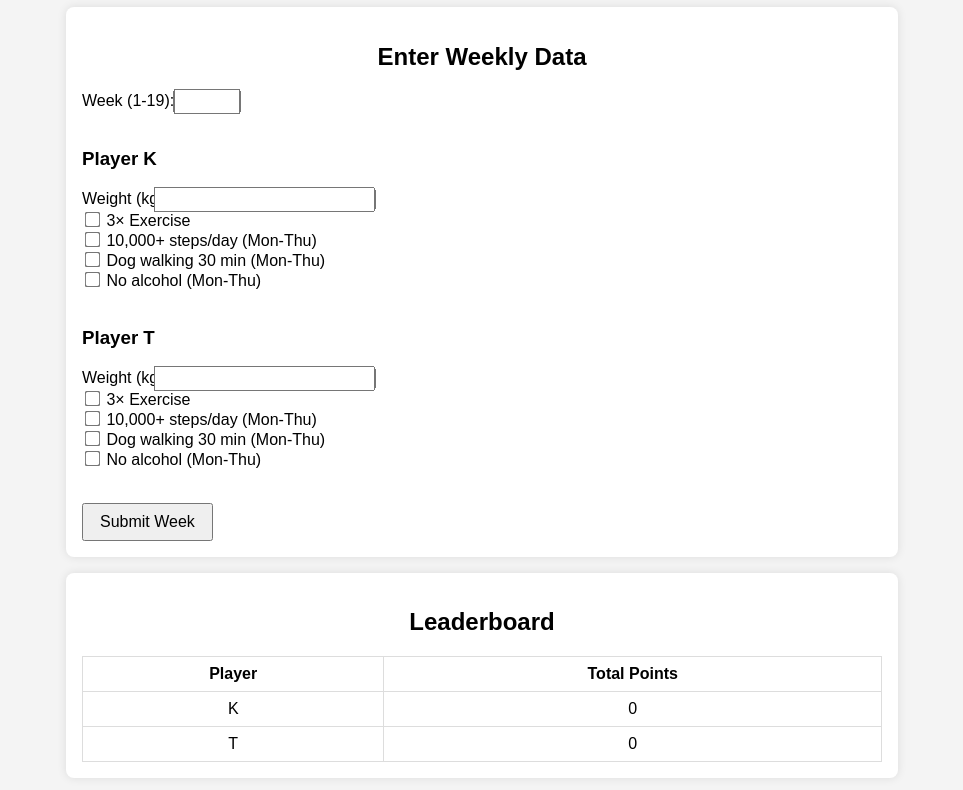
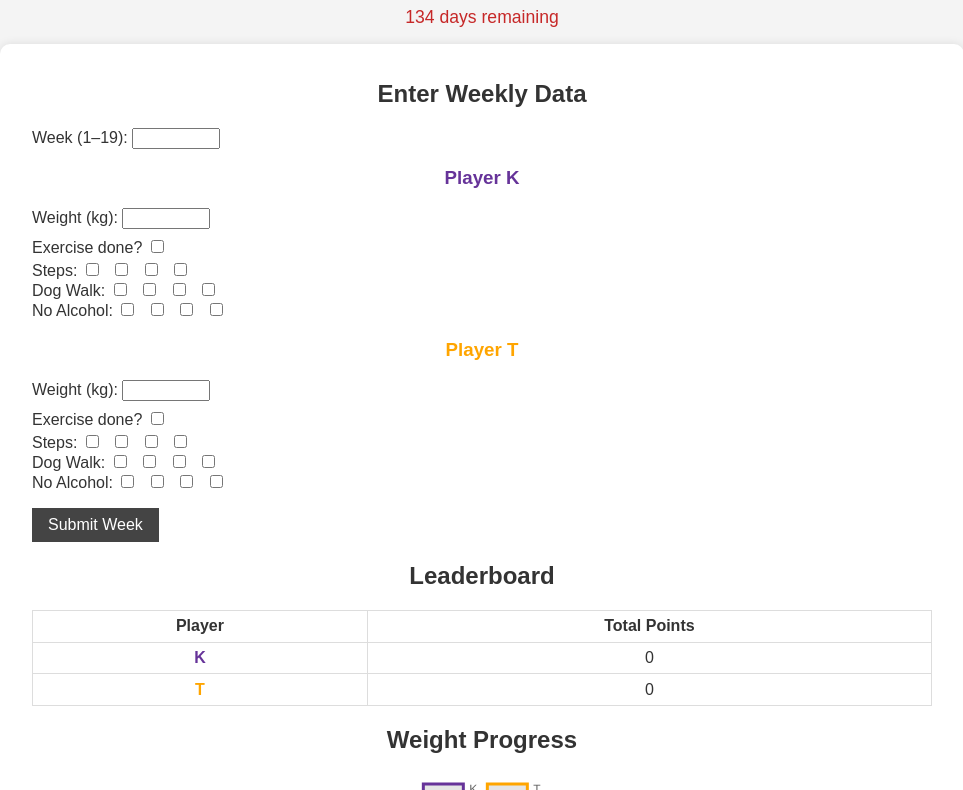
Before and after one commit to Badger57/19weeks, a plain HTML site: page index.html in a window 1280 px wide. Shown: the part 105-895 px from the top of the page, without its empty margins (158-1121 px from the left). Drawn offline with nearby package versions, Linux system fonts and the light colour scheme.

Commit message:
Add files via upload

```diff
--- a/index.html
+++ b/index.html
@@ -4,128 +4,220 @@
 <head>
   <meta charset="UTF-8" />
   <meta name="viewport" content="width=device-width, initial-scale=1.0"/>
-  <title>19Weeks - Weight Loss Tracker</title>
+  <title>19Weeks – Weight Loss Tracker</title>
+  <script src="https://cdn.jsdelivr.net/npm/chart.js"></script>
   <style>
     body {
       font-family: Arial, sans-serif;
+      background: #f4f4f4;
       margin: 0;
       padding: 2rem;
-      background: #f4f4f4;
+      color: #333;
     }
-    h1, h2 {
+    h1, h2, h3 {
       text-align: center;
     }
-    .section {
+    .container {
+      max-width: 900px;
+      margin: 0 auto;
       background: white;
-      padding: 1rem;
-      margin: 1rem auto;
-      border-radius: 8px;
-      max-width: 800px;
+      padding: 1rem 2rem;
+      border-radius: 10px;
       box-shadow: 0 0 10px rgba(0,0,0,0.1);
     }
-    table {
-      width: 100%;
-      border-collapse: collapse;
-      margin-top: 1rem;
+    label {
+      display: block;
+      margin: 0.5rem 0 0.2rem;
     }
-    th, td {
-      border: 1px solid #ddd;
-      padding: 0.5rem;
-      text-align: center;
+    input[type="number"] {
+      width: 80px;
     }
-    input[type="number"], input[type="checkbox"] {
-      transform: scale(1.2);
+    .days input {
+      margin-right: 8px;
     }
     .button {
       margin-top: 1rem;
       padding: 0.5rem 1rem;
       font-size: 1rem;
+      background: #444;
+      color: white;
+      border: none;
+      cursor: pointer;
+    }
+    table {
+      width: 100%;
+      margin-top: 1rem;
+      border-collapse: collapse;
+    }
+    th, td {
+      border: 1px solid #ddd;
+      padding: 0.4rem;
+      text-align: center;
+    }
+    .k-colour { color: rebeccapurple; font-weight: bold; }
+    .t-colour { color: orange; font-weight: bold; }
+    .countdown {
+      text-align: center;
+      font-size: 1.1rem;
+      margin-bottom: 1rem;
+      color: #c62828;
     }
   </style>
 </head>
 <body>
 
-  <h1>19Weeks - Weight Loss Tracker</h1>
+  <h1>19Weeks – Weight Loss Tracker</h1>
+  <p class="countdown" id="countdown"></p>
 
-  <div class="section">
+  <div class="container">
     <h2>Enter Weekly Data</h2>
-    <form id="logForm">
-      <label for="week">Week (1-19):</label>
-      <input type="number" id="week" min="1" max="19" required><br><br>
+    <form id="weekForm">
+      <label>Week (1–19): <input type="number" id="week" min="1" max="19" required></label>
 
-      <h3>Player K</h3>
-      <label>Weight (kg): <input type="number" id="kWeight" step="0.1"></label><br>
-      <label><input type="checkbox" id="kExercise"> 3× Exercise</label><br>
-      <label><input type="checkbox" id="kSteps"> 10,000+ steps/day (Mon-Thu)</label><br>
-      <label><input type="checkbox" id="kDog"> Dog walking 30 min (Mon-Thu)</label><br>
-      <label><input type="checkbox" id="kNoAlcohol"> No alcohol (Mon-Thu)</label><br><br>
+      <h3 class="k-colour">Player K</h3>
+      <label>Weight (kg): <input type="number" step="0.1" id="kWeight"></label>
+      <label>Exercise done? <input type="checkbox" id="kExercise"></label>
+      <div class="days">Steps: <input type="checkbox" value="Mon" class="kSteps">
+        <input type="checkbox" value="Tue" class="kSteps">
+        <input type="checkbox" value="Wed" class="kSteps">
+        <input type="checkbox" value="Thu" class="kSteps">
+      </div>
+      <div class="days">Dog Walk: <input type="checkbox" value="Mon" class="kDog">
+        <input type="checkbox" value="Tue" class="kDog">
+        <input type="checkbox" value="Wed" class="kDog">
+        <input type="checkbox" value="Thu" class="kDog">
+      </div>
+      <div class="days">No Alcohol: <input type="checkbox" value="Mon" class="kAlcohol">
+        <input type="checkbox" value="Tue" class="kAlcohol">
+        <input type="checkbox" value="Wed" class="kAlcohol">
+        <input type="checkbox" value="Thu" class="kAlcohol">
+      </div>
 
-      <h3>Player T</h3>
-      <label>Weight (kg): <input type="number" id="tWeight" step="0.1"></label><br>
-      <label><input type="checkbox" id="tExercise"> 3× Exercise</label><br>
-      <label><input type="checkbox" id="tSteps"> 10,000+ steps/day (Mon-Thu)</label><br>
-      <label><input type="checkbox" id="tDog"> Dog walking 30 min (Mon-Thu)</label><br>
-      <label><input type="checkbox" id="tNoAlcohol"> No alcohol (Mon-Thu)</label><br><br>
+      <h3 class="t-colour">Player T</h3>
+      <label>Weight (kg): <input type="number" step="0.1" id="tWeight"></label>
+      <label>Exercise done? <input type="checkbox" id="tExercise"></label>
+      <div class="days">Steps: <input type="checkbox" value="Mon" class="tSteps">
+        <input type="checkbox" value="Tue" class="tSteps">
+        <input type="checkbox" value="Wed" class="tSteps">
+        <input type="checkbox" value="Thu" class="tSteps">
+      </div>
+      <div class="days">Dog Walk: <input type="checkbox" value="Mon" class="tDog">
+        <input type="checkbox" value="Tue" class="tDog">
+        <input type="checkbox" value="Wed" class="tDog">
+        <input type="checkbox" value="Thu" class="tDog">
+      </div>
+      <div class="days">No Alcohol: <input type="checkbox" value="Mon" class="tAlcohol">
+        <input type="checkbox" value="Tue" class="tAlcohol">
+        <input type="checkbox" value="Wed" class="tAlcohol">
+        <input type="checkbox" value="Thu" class="tAlcohol">
+      </div>
 
       <button type="submit" class="button">Submit Week</button>
     </form>
-  </div>
 
-  <div class="section">
     <h2>Leaderboard</h2>
-    <table id="leaderboard">
+    <table>
       <thead>
         <tr><th>Player</th><th>Total Points</th></tr>
       </thead>
       <tbody>
-        <tr><td>K</td><td id="kPoints">0</td></tr>
-        <tr><td>T</td><td id="tPoints">0</td></tr>
+        <tr><td class="k-colour">K</td><td id="kPoints">0</td></tr>
+        <tr><td class="t-colour">T</td><td id="tPoints">0</td></tr>
       </tbody>
     </table>
+
+    <h2>Weight Progress</h2>
+    <canvas id="weightChart" height="100"></canvas>
   </div>
 
-  <script>
-    let kStart = 88.6;
-    let tStart = 102.9;
-    let kPoints = 0;
-    let tPoints = 0;
+<script>
+  const startWeights = { K: 88.6, T: 102.9 };
+  const points = { K: 0, T: 0 };
+  const weightData = { K: [], T: [], labels: [] };
 
-    document.getElementById("logForm").addEventListener("submit", function(e) {
-      e.preventDefault();
+  const ctx = document.getElementById('weightChart').getContext('2d');
+  const chart = new Chart(ctx, {
+    type: 'line',
+    data: {
+      labels: weightData.labels,
+      datasets: [
+        { label: 'K', data: weightData.K, borderColor: 'rebeccapurple', fill: false },
+        { label: 'T', data: weightData.T, borderColor: 'orange', fill: false }
+      ]
+    },
+    options: {
+      responsive: true,
+      scales: { y: { beginAtZero: false } }
+    }
+  });
 
-      const kW = parseFloat(document.getElementById("kWeight").value);
-      const tW = parseFloat(document.getElementById("tWeight").value);
+  function updateCountdown() {
+    const end = new Date("2025-11-17");
+    const now = new Date();
+    const diff = end - now;
+    const days = Math.floor(diff / (1000 * 60 * 60 * 24));
+    document.getElementById("countdown").textContent = days + " days remaining";
+  }
+  updateCountdown();
+  setInterval(updateCountdown, 86400000);
 
-      let kWeekPoints = 0;
-      let tWeekPoints = 0;
+  document.getElementById("weekForm").addEventListener("submit", function(e) {
+    e.preventDefault();
+    const week = parseInt(document.getElementById("week").value);
+    if (!week || week < 1 || week > 19) return;
 
-      if (document.getElementById("kExercise").checked) kWeekPoints += 1;
-      if (document.getElementById("kSteps").checked) kWeekPoints += 1;
-      if (document.getElementById("kDog").checked) kWeekPoints += 1;
-      if (document.getElementById("kNoAlcohol").checked) kWeekPoints += 1;
-      if (kW < kStart) kWeekPoints += 1;
-      if (kW > kStart) kWeekPoints -= 1;
+    const getPoints = (player, weightId, classPrefix) => {
+      let pts = 0;
+      const weight = parseFloat(document.getElementById(weightId).value);
+      const prev = parseFloat(localStorage.getItem(player + "_lastWeight")) || startWeights[player];
+      if (weight < prev) pts++;
+      if (weight > prev) pts--;
+      if (document.getElementById(classPrefix + "Exercise").checked) pts++;
+      pts += document.querySelectorAll("." + classPrefix + "Steps:checked").length;
+      pts += document.querySelectorAll("." + classPrefix + "Dog:checked").length;
+      pts += document.querySelectorAll("." + classPrefix + "Alcohol:checked").length;
 
-      if (document.getElementById("tExercise").checked) tWeekPoints += 1;
-      if (document.getElementById("tSteps").checked) tWeekPoints += 1;
-      if (document.getElementById("tDog").checked) tWeekPoints += 1;
-      if (document.getElementById("tNoAlcohol").checked) tWeekPoints += 1;
-      if (tW < tStart) tWeekPoints += 1;
-      if (tW > tStart) tWeekPoints -= 1;
+      localStorage.setItem(player + "_lastWeight", weight);
+      weightData[player].push(weight);
+      return pts;
+    };
 
-      kPoints += kWeekPoints;
-      tPoints += tWeekPoints;
+    const kPts = getPoints("K", "kWeight", "k");
+    const tPts = getPoints("T", "tWeight", "t");
 
-      document.getElementById("kPoints").textContent = kPoints;
-      document.getElementById("tPoints").textContent = tPoints;
+    points.K += kPts;
+    points.T += tPts;
+    weightData.labels.push("Week " + week);
 
-      kStart = kW;
-      tStart = tW;
+    document.getElementById("kPoints").textContent = points.K;
+    document.getElementById("tPoints").textContent = points.T;
 
-      alert("Week submitted! Points updated.");
-      document.getElementById("logForm").reset();
-    });
-  </script>
+    chart.update();
+    localStorage.setItem("points_K", points.K);
+    localStorage.setItem("points_T", points.T);
+    localStorage.setItem("weights_K", JSON.stringify(weightData.K));
+    localStorage.setItem("weights_T", JSON.stringify(weightData.T));
+    localStorage.setItem("labels", JSON.stringify(weightData.labels));
 
+    document.getElementById("weekForm").reset();
+  });
+
+  // Restore data
+  window.onload = () => {
+    points.K = parseInt(localStorage.getItem("points_K")) || 0;
+    points.T = parseInt(localStorage.getItem("points_T")) || 0;
+    weightData.K = JSON.parse(localStorage.getItem("weights_K")) || [];
+    weightData.T = JSON.parse(localStorage.getItem("weights_T")) || [];
+    weightData.labels = JSON.parse(localStorage.getItem("labels")) || [];
+
+    document.getElementById("kPoints").textContent = points.K;
+    document.getElementById("tPoints").textContent = points.T;
+
+    chart.data.labels = weightData.labels;
+    chart.data.datasets[0].data = weightData.K;
+    chart.data.datasets[1].data = weightData.T;
+    chart.update();
+  };
+</script>
 </body>
 </html>
```
